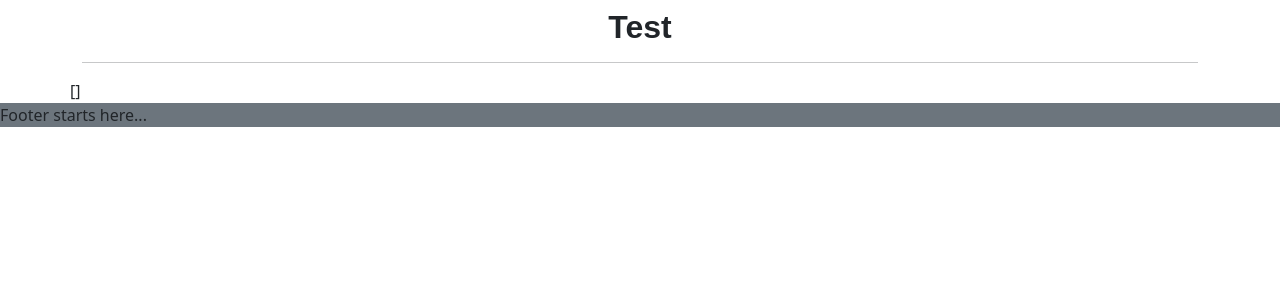
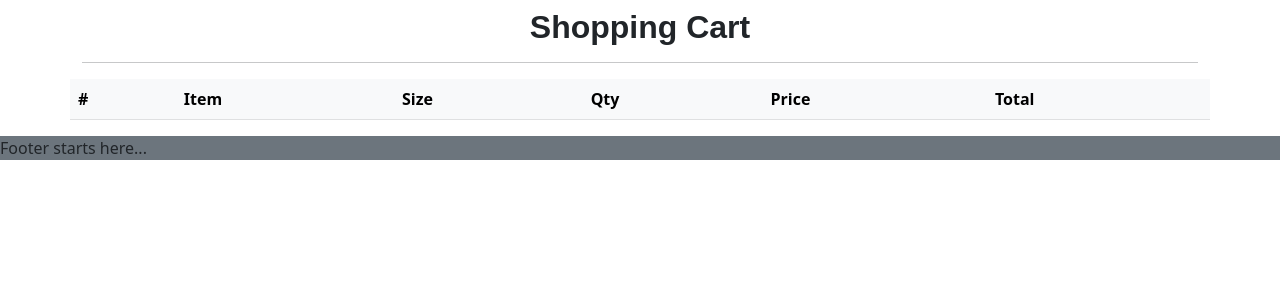
Before and after one commit to steharr/ms4-shoop, a Django app: page /cart/ in a window 1280 px wide. Shown: the part 59-359 px from the top of the page. Run offline with Django 3.2, Linux system fonts and the light colour scheme; lists and menus that the app fills with data are empty; parts of the project's set-up code (start-up, migrations or seed data) failed here and were passed over; some libraries are stand-ins or nearby versions; some web fonts are replaced.

Commit message:
add update and delete from cart functionality

```diff
--- a/cart/templates/cart/cart.html
+++ b/cart/templates/cart/cart.html
@@ -1,9 +1,10 @@
 {% extends 'base.html' %}
 {% load static %}
+{% load range %}
 
 {% block page_header %}
 <div class="container">
-    <h2 class="mt-2 text-center">Test</h2>
+    <h2 class="mt-2 text-center">Shopping Cart</h2>
     <hr>
 </div>
 {% endblock %}
@@ -11,8 +12,80 @@
 {% block content %}
 <div class="container">
     <div class="row">
-        {{ cart_items }}
+        <table class="table table-striped align-middle">
+            <thead class="table-light">
+                <tr>
+                    <th class="cart-table-header" scope="col">#</th>
+                    <th class="cart-table-header" scope="col">Item</th>
+                    <th class="cart-table-header" scope="col">Size</th>
+                    <th class="cart-table-header" scope="col">Qty</th>
+                    <th class="cart-table-header" scope="col">Price</th>
+                    <th class="cart-table-header" scope="col">Total</th>
+                </tr>
+            </thead>
+            <tbody>
+                {% for item in cart_items %}
+                <tr>
+                    <th scope="row">{{ forloop.counter }}</th>
+                    <td>
+                        <div class="d-flex align-items-center">
+                            <img class="shoe-image-preview" src="{{ MEDIA_URL }}/{{ item.shoe.image }}"
+                                alt="{{ shoe.name }}">
+                            <h3 class="mb-0 ms-2 fs-6">{{ item.shoe.name }}</h3>
+                        </div>
+                    </td>
+                    <td>UK <strong>{{ item.size }}</strong></td>
+                    <td>
+                        <select data-shoe-size="{{ item.size }}" data-shoe-id="{{ item.shoe_id }}" style="width:5rem;"
+                            class="form-select item-qty" aria-label="Default select example">
+                            <option value="0" {% if item.qty == 0%}selected{% endif %}>0</option>
+                            {% for i in 5|range %}
+                            <option value="{{i}}" {% if i == item.qty %}selected{% endif %}>{{ i }}</option>
+                            {% endfor %}
+                        </select>
+                    </td>
+                    <td>{{ item.shoe.price }}</td>
+                    <td>{{ item.item_price }}</td>
+                </tr>
+                {% endfor %}
+            </tbody>
+        </table>
     </div>
 </div>
 
 {% endblock %}
+
+{% block postload_js %}
+<script type='text/javascript'>
+    // qty increments/decrements handler
+    $('.item-qty').on("change", function () {
+
+        // extract the new options chosen by the user
+        let shoeId = $(this).data('shoe-id');
+        let shoeSize = $(this).data('shoe-size');
+
+        // determine if removing or updating
+        let newQty = $(this).val();
+        let url;
+        if (newQty <= 0) {
+            url = `/cart/remove/${shoeId}/`;
+        } else {
+            url = `/cart/update/${shoeId}/`;
+        }
+
+        // prepare data needed for post request
+        let csrfToken = "{{ csrf_token }}";
+        let data = {
+            'csrfmiddlewaretoken': csrfToken,
+            'qty': newQty,
+            'size': shoeSize
+        };
+
+        // post data to the server
+        $.post(url, data).done(function () {
+            location.reload();
+        })
+
+    })
+</script>
+{% endblock %}
--- a/cart/urls.py
+++ b/cart/urls.py
@@ -5,4 +5,6 @@ from . import views
 urlpatterns = [
     path('', views.view_cart, name='cart'),
     path('add/<shoe_id>/', views.add_to_cart, name="add_to_cart"),
+    path('remove/<shoe_id>/', views.remove_from_cart, name="remove_from_cart"),
+    path('update/<shoe_id>/', views.update_cart, name="update_cart"),
 ]
--- a/cart/views.py
+++ b/cart/views.py
@@ -1,3 +1,4 @@
+from django.http.response import HttpResponse
 from django.shortcuts import render, get_object_or_404, redirect
 from products.models import Shoe
 
@@ -9,9 +10,12 @@ def view_cart(request):
 
 def add_to_cart(request, shoe_id):
     """ Add a specified shoe to the cart """
+
+    # extract the cart object
+    cart = request.session.get('cart', {})
+
     shoe = get_object_or_404(Shoe, pk=shoe_id)
     size = request.POST.get('shoe_size')
-    cart = request.session.get('cart', {})
     redirect_url = request.POST.get('redirect_url')
 
     # check if shoe is already in the cart
@@ -32,3 +36,46 @@ def add_to_cart(request, shoe_id):
 
     request.session['cart'] = cart
     return redirect(redirect_url)
+
+
+def remove_from_cart(request, shoe_id):
+    """ Remove a specified shoe in the cart """
+    try:
+        # extract the cart object
+        cart = request.session.get('cart', {})
+
+        # find the specified size  from the request
+        size = request.POST['size']
+
+        # remove the specified size in the server cart variable
+        del cart[shoe_id][size]
+
+        # update the client session cart
+        request.session['cart'] = cart
+
+        return HttpResponse(status=200)
+
+    except Exception as e:
+        return HttpResponse(status=500)
+
+
+def update_cart(request, shoe_id):
+    """ update the qty of a specified shoe in the cart """
+    try:
+        # extract the cart object
+        cart = request.session.get('cart', {})
+
+        # find the specified size and new qty from the request
+        size = request.POST['size']
+        new_qty = request.POST['qty']
+
+        # update the server cart variable with new qty
+        cart[shoe_id][size] = {'qty': int(new_qty)}
+
+        # update the client session cart
+        request.session['cart'] = cart
+
+        return HttpResponse(status=200)
+
+    except Exception as e:
+        return HttpResponse(status=500)
```
